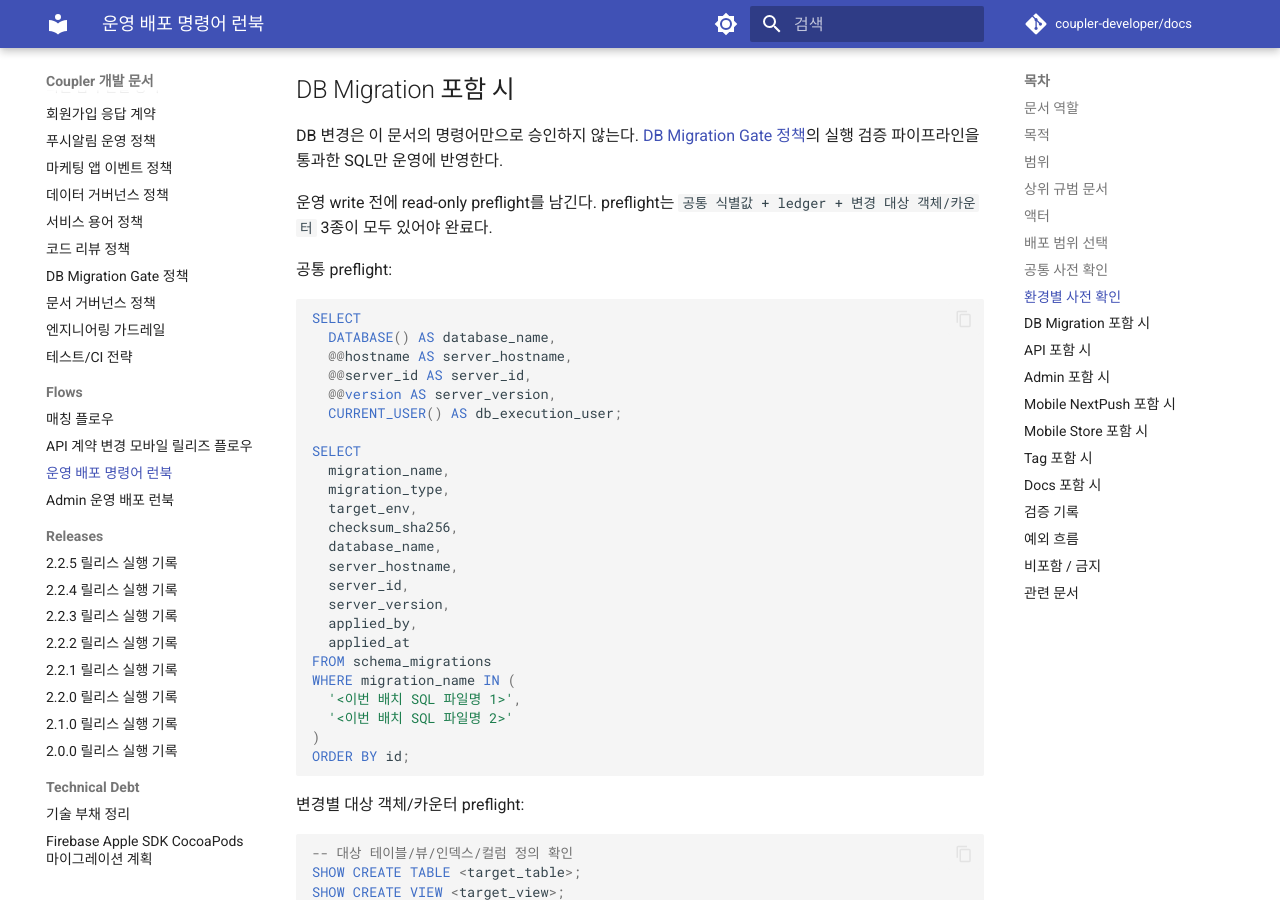
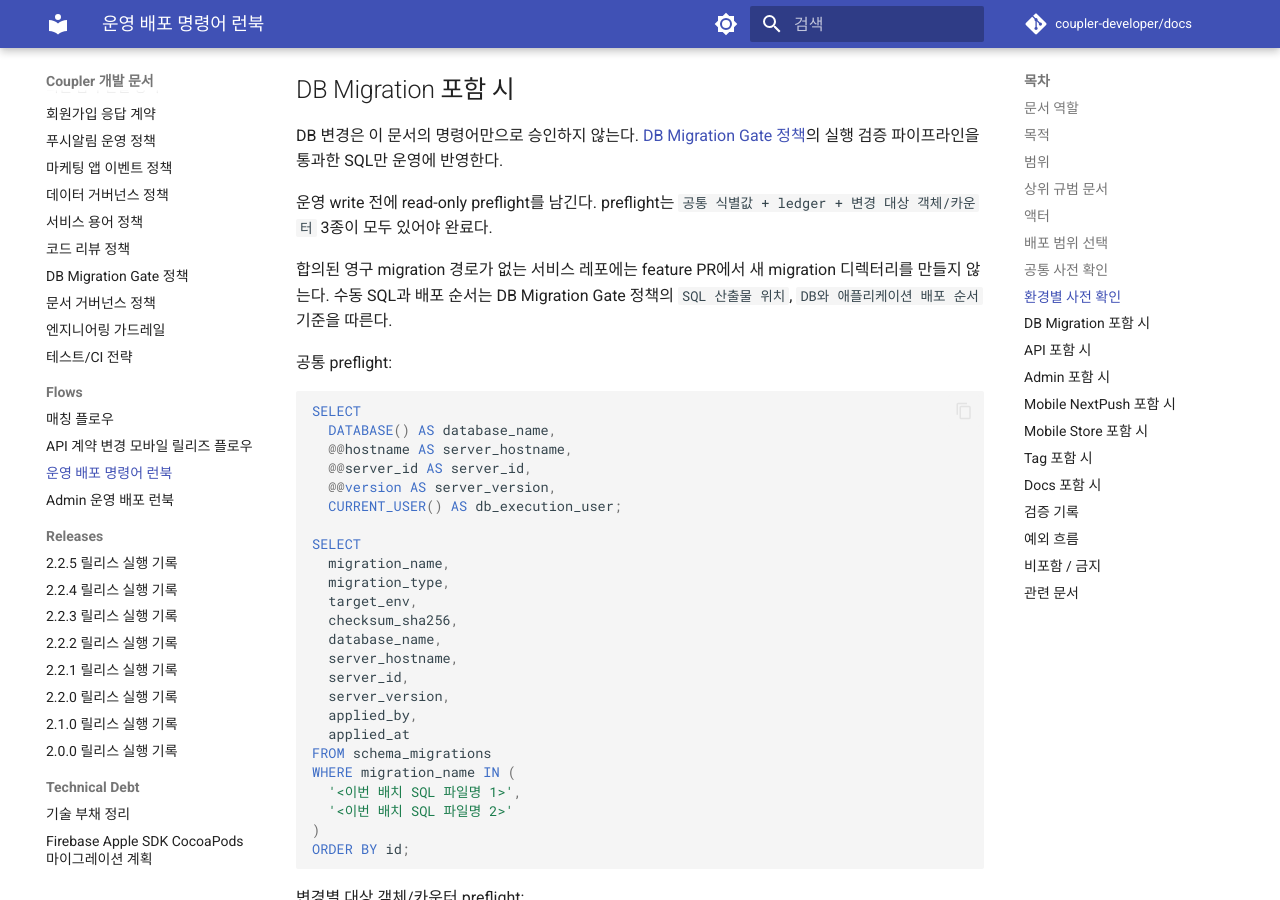
Before and after one commit to coupler-developer/docs, an MkDocs documentation site: the page built from content/flows/cross-project/production-deploy-command-runbook.md, in a window 1280 px wide and 900 px high, scrolled down 3085 px. Built offline with MkDocs 1.6.1 and Material for MkDocs 9.7.7, drawn with Linux system fonts in a browser that asks for light colours; comment, search, counter and statistics services are not loaded.

Commit message:
docs: 운영 배포 런북 migration 기준 연결
Changes:

- DB Migration 포함 시 산출물 위치와 배포 순서 정책 연결

Tests:

- yarn validate:docs 통과

```diff
--- a/content/flows/cross-project/production-deploy-command-runbook.md
+++ b/content/flows/cross-project/production-deploy-command-runbook.md
@@ -94,6 +94,8 @@ curl -I https://cms.ritzy.fourhundred.co.kr
 DB 변경은 이 문서의 명령어만으로 승인하지 않는다. [DB Migration Gate 정책](../../policy/db-migration-gate-policy.md)의 실행 검증 파이프라인을 통과한 SQL만 운영에 반영한다.
 
 운영 write 전에 read-only preflight를 남긴다. preflight는 `공통 식별값 + ledger + 변경 대상 객체/카운터` 3종이 모두 있어야 완료다.
+
+합의된 영구 migration 경로가 없는 서비스 레포에는 feature PR에서 새 migration 디렉터리를 만들지 않는다. 수동 SQL과 배포 순서는 DB Migration Gate 정책의 `SQL 산출물 위치`, `DB와 애플리케이션 배포 순서` 기준을 따른다.
 
 공통 preflight:
 
```
